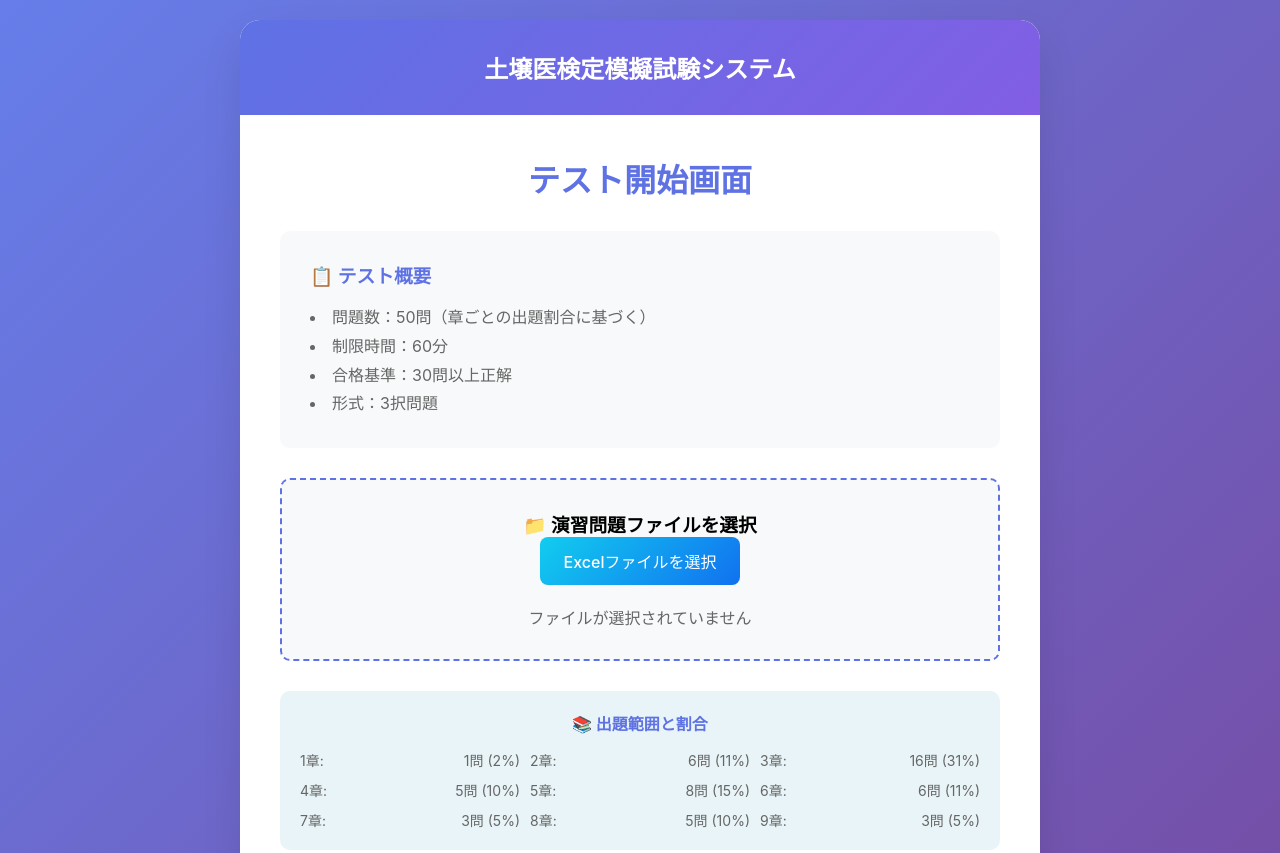
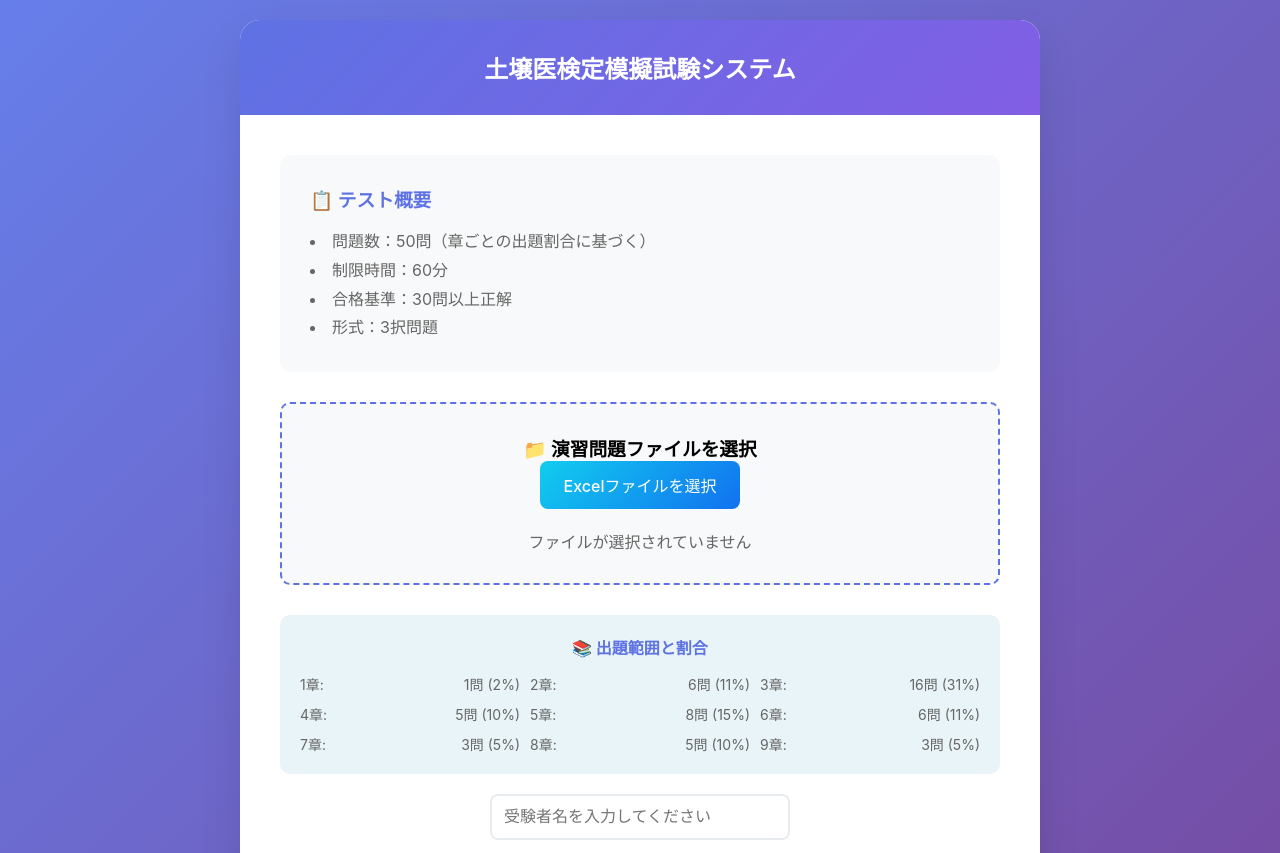
Before and after one commit to fatmama-git/soilcert, a plain HTML site: page index.html in a window 1280 px wide. Shown: the top 853 px of the page. Drawn offline with Linux system fonts and the light colour scheme.

Commit message:
Update index.html

```diff
--- a/index.html
+++ b/index.html
@@ -514,7 +514,6 @@
 
         <!-- スタート画面 -->
         <div class="start-screen" id="startScreen">
-            <h1>テスト開始画面</h1>
             <div class="info-box">
                 <h3>📋 テスト概要</h3>
                 <ul>
```
